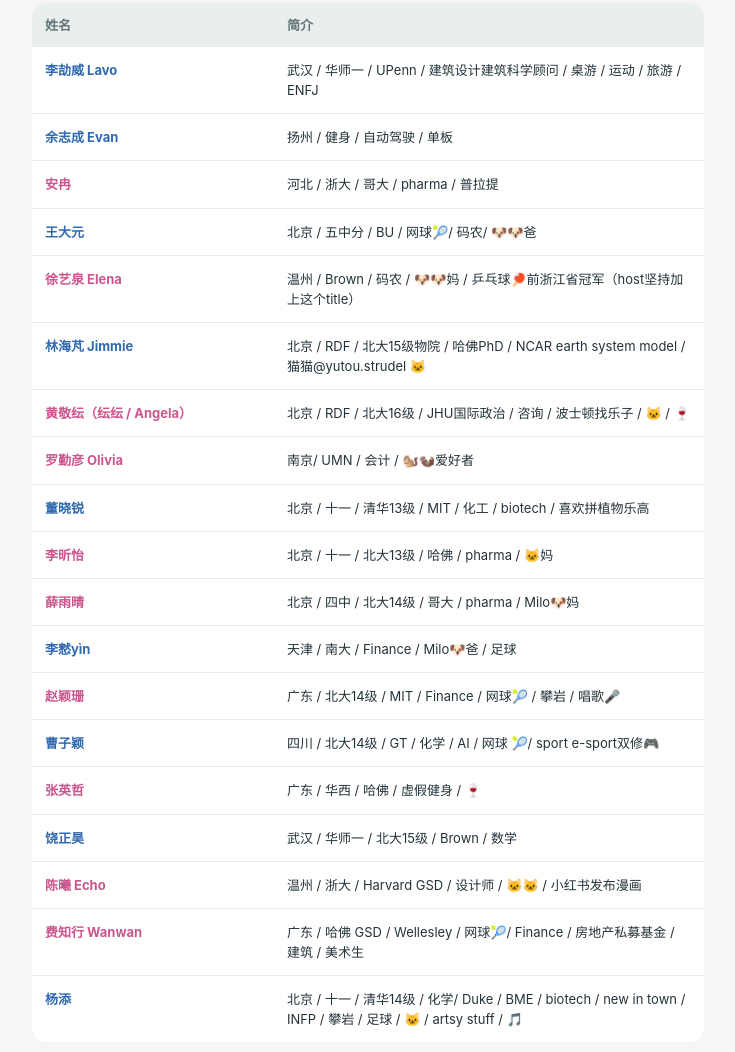
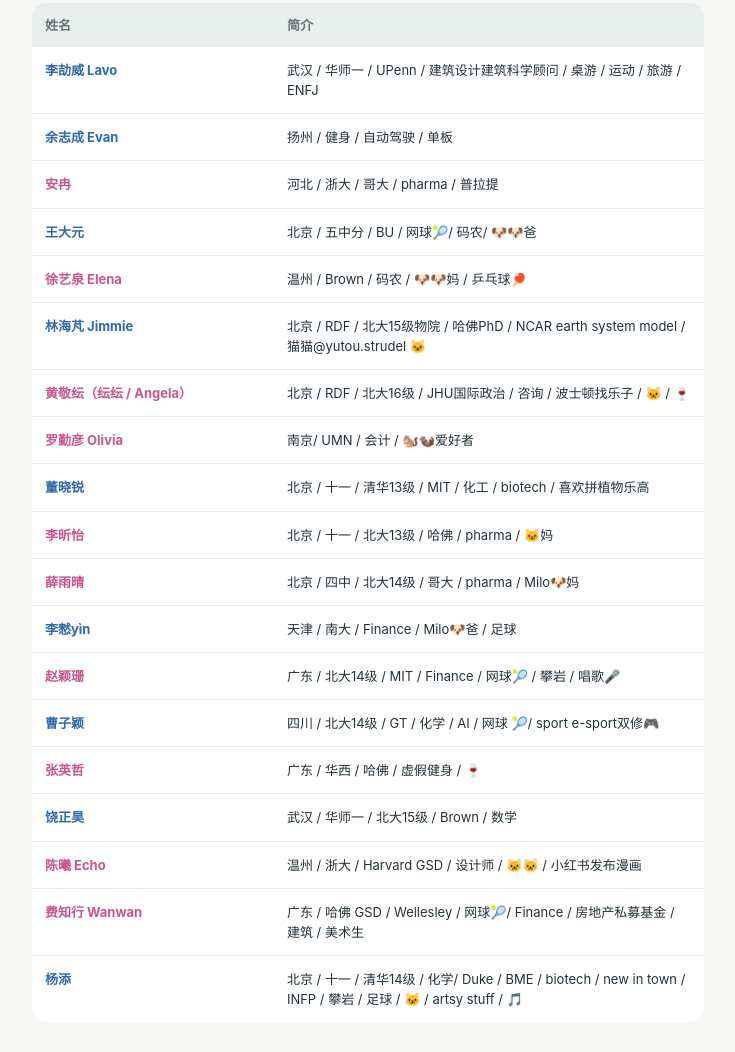
Before and after one commit to ShuxinD/party-friends-map, a plain HTML site: page index.html in a window 1280 px wide. Shown: the part 886-1938 px from the top of the page, without its empty margins (272-1007 px from the left). Drawn offline with Linux system fonts and the light colour scheme.

Commit message:
Update index.html

```diff
--- a/index.html
+++ b/index.html
@@ -24,7 +24,7 @@ const demo={people:`李劼威 Lavo | 男 | 到场 | 武汉 / 华师一 / UPenn /
 余志成 Evan | 男 | 到场 | 扬州 / 健身 / 自动驾驶 / 单板
 安冉 | 女 | 到场 | 河北 / 浙大 / 哥大 / pharma / 普拉提
 王大元 | 男 | 到场 | 北京 / 五中分 / BU / 网球🎾/ 码农/ 🐶🐶爸
-徐艺泉 Elena | 女 | 到场 | 温州 / Brown / 码农 / 🐶🐶妈 / 乒乓球🏓前浙江省冠军（host坚持加上这个title）
+徐艺泉 Elena | 女 | 到场 | 温州 / Brown / 码农 / 🐶🐶妈 / 乒乓球🏓
 林海芃 Jimmie | 男 | 到场 | 北京 / RDF / 北大15级物院 / 哈佛PhD / NCAR earth system model / 猫猫@yutou.strudel 🐱
 黄敬纭（纭纭 / Angela） | 女 | 到场 | 北京 / RDF / 北大16级 / JHU国际政治 / 咨询 / 波士顿找乐子 / 🐱 / 🍷
 罗勤彦 Olivia | 女 | 到场 | 南京/ UMN / 会计 / 🐿️🦦爱好者
```
